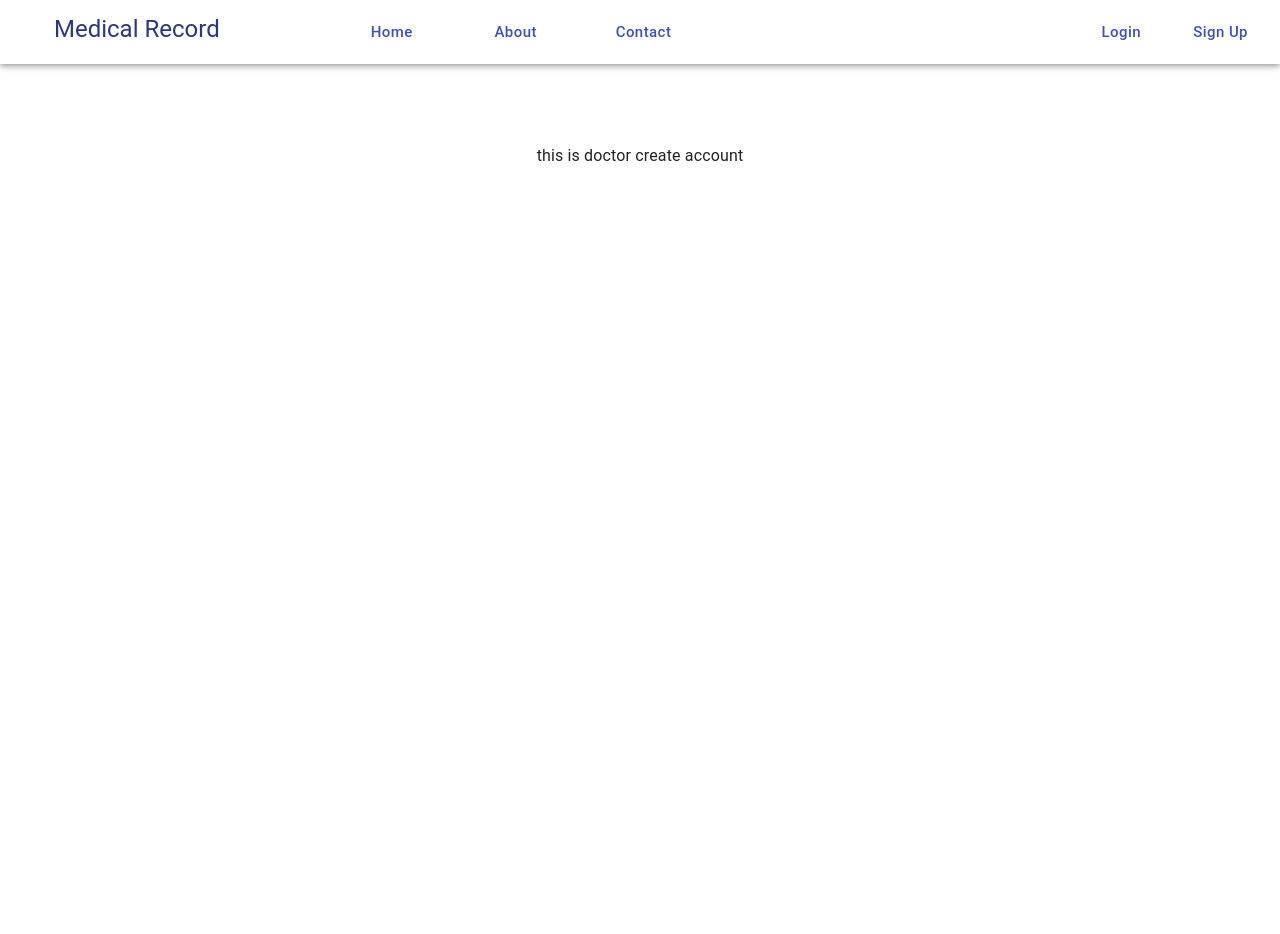
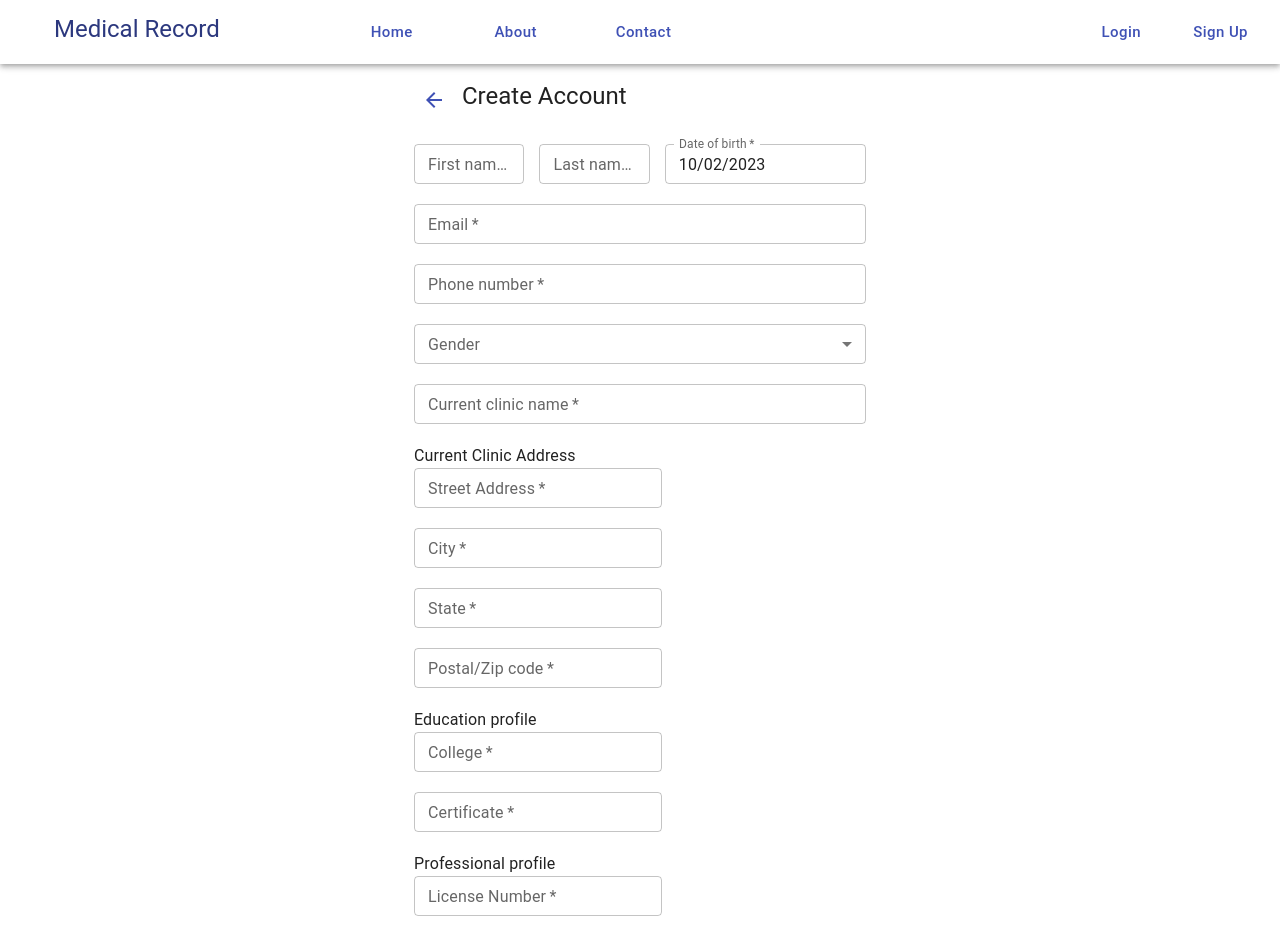
Before and after one commit to absolemlee/medical-record, a Next.js app: page /create-account/doctor in a window 1280 px wide. Shown: the top 934 px of the page. Before the commit the page ends 800 px from the top, so only its background shows below. Built offline with nearby package versions, Linux system fonts and the light colour scheme.

Commit message:
add more fields to doctor's signup

```diff
--- a/app/components/doctor/DoctorSignUpForm.tsx
+++ b/app/components/doctor/DoctorSignUpForm.tsx
@@ -1,13 +1,47 @@
 'use client'
 import React from 'react'
+import { useState } from 'react'
 import { useRouter } from 'next/navigation'
 import { Box, Container, Button, Typography } from '@mui/material'
 import TextField from '@mui/material/TextField'
 import ArrowBackIcon from '@mui/icons-material/ArrowBack';
 import IconButton from '@mui/material/IconButton';
 
+import dayjs from 'dayjs';
+import { AdapterDayjs } from '@mui/x-date-pickers/AdapterDayjs';
+import { LocalizationProvider } from '@mui/x-date-pickers/LocalizationProvider';
+import { DatePicker } from '@mui/x-date-pickers/DatePicker';
+
+import OutlinedInput from '@mui/material/OutlinedInput';
+import InputLabel from '@mui/material/InputLabel';
+import MenuItem from '@mui/material/MenuItem';
+import FormControl from '@mui/material/FormControl';
+import Select, { SelectChangeEvent } from '@mui/material/Select';
+
+const genders = [
+  'Female',
+  'Male',
+  'Nonbinary',
+  'Other',
+];
+
 const DoctorSignUpForm = () => {
   const router = useRouter()
+
+  const [gender, setGender] = useState<string>('')
+  const [open, setOpen] = useState(false);
+
+  const handleChange = (event: SelectChangeEvent<typeof gender>) => {
+    setGender(event.target.value)
+  }
+
+  const handleClose = () => {
+    setOpen(false)
+  }
+
+  const handleOpen = () => {
+    setOpen(true)
+  }
 
   return (
     <Container style={{ padding: '0 350px' }}>
@@ -28,20 +62,177 @@ const DoctorSignUpForm = () => {
         autoComplete="off"
         sx={{ display: 'flex', flexDirection: 'column' }}
       >
+        <Box sx={{ display: 'flex', columnGap: '15px' }}>
+
+          <TextField
+            required
+            id="outlined-required"
+            label="First name"
+            sx={{ mb: 2.5 }}
+            size="small"
+          />
+          <TextField
+            required
+            id="outlined-required"
+            label="Last name"
+            sx={{ mb: 2.5 }}
+            size="small"
+          />
+          <LocalizationProvider dateAdapter={AdapterDayjs}>
+            <DatePicker
+              // value={value}
+              // onChange={(newValue) => setValue(newValue)}
+              defaultValue={dayjs(new Date())}
+              label="Date of birth"
+              slotProps={{ textField: { fullWidth: true, size: 'small', required: true } }}
+              sx={{ mb: 2.5 }}
+            />
+          </LocalizationProvider>
+        </Box>
+        {/* <Box>
+          <LocalizationProvider dateAdapter={AdapterDayjs}>
+            <DatePicker
+              // value={value}
+              // onChange={(newValue) => setValue(newValue)}
+              defaultValue={dayjs(new Date())}
+              label="Date of birth"
+              slotProps={{ textField: { fullWidth: true, size: 'small', required: true } }}
+              sx={{ mb: 2.5 }}
+            />
+          </LocalizationProvider>
+        </Box> */}
         <TextField
           required
           id="outlined-required"
           label="Email"
-          placeholder='Enter your doctor email'
           sx={{ mb: 2.5 }}
           size="small"
         />
         <TextField
           required
           id="outlined-required"
+          label="Phone number"
+          sx={{ mb: 2.5 }}
+          size="small"
+        />
+        <Box>
+          <FormControl fullWidth size="small" sx={{ mb: 2.5 }}>
+            <InputLabel id="demo-multiple-name-label">Gender</InputLabel>
+            <Select
+              labelId="demo-multiple-name-label"
+              id="demo-multiple-name"
+              open={open}
+              onClose={handleClose}
+              onOpen={handleOpen}
+              // multiple
+              value={gender}
+              onChange={handleChange}
+              input={<OutlinedInput label="Gender" />}
+            >
+              {genders.map((gender) => (
+                <MenuItem
+                  key={gender}
+                  value={gender}
+                >
+                  {gender}
+                </MenuItem>
+              ))}
+            </Select>
+          </FormControl>
+        </Box>
+        <TextField
+          required
+          id="outlined-required"
+          label="Current clinic name"
+          sx={{ mb: 2.5 }}
+          size="small"
+        />
+        <Box>
+          <Typography>Current Clinic Address</Typography>
+          <TextField
+            required
+            id="outlined-required"
+            label="Street Address"
+            sx={{ mb: 2.5 }}
+            size="small"
+          />
+          <Box>
+            <TextField
+              required
+              id="outlined-required"
+              label="City"
+              sx={{ mb: 2.5 }}
+              size="small"
+            />
+            <TextField
+              required
+              id="outlined-required"
+              label="State"
+              sx={{ mb: 2.5 }}
+              size="small"
+            />
+          </Box>
+          <TextField
+            required
+            id="outlined-required"
+            label="Postal/Zip code"
+            sx={{ mb: 2.5 }}
+            size="small"
+          />
+        </Box>
+        <Box>
+          <Typography>Education profile</Typography>
+          <Box>
+            <TextField
+              required
+              id="outlined-required"
+              label="College"
+              sx={{ mb: 2.5 }}
+              size="small"
+            />
+            <TextField
+              // to-do: make upload functionality
+              required
+              id="outlined-required"
+              label="Certificate"
+              sx={{ mb: 2.5 }}
+              size="small"
+            />
+          </Box>
+        </Box>
+        <Box>
+          <Typography>Professional profile</Typography>
+          <Box>
+            <TextField
+              // to-do: 6 digit license number
+              // digit only
+              required
+              id="outlined-required"
+              label="License Number"
+              sx={{ mb: 2.5 }}
+              size="small"
+            />
+            <TextField
+              required
+              id="outlined-required"
+              label="Years of clinical experience"
+              sx={{ mb: 2.5 }}
+              size="small"
+            />
+            <TextField
+              required
+              id="outlined-required"
+              label="Which clinics have you worked before? Please list them all"
+              sx={{ mb: 2.5 }}
+              size="small"
+            />
+          </Box>
+        </Box>
+        <TextField
+          required
+          id="outlined-required"
           label="Password"
           type="password"
-          placeholder='Set your password'
           sx={{ marginBottom: '10px' }}
           size="small"
         />
@@ -51,7 +242,7 @@ const DoctorSignUpForm = () => {
         </Typography>
         <Button variant="contained" sx={{ margin: "30px 100px 20px" }}>
           <Typography variant="body1" sx={{ textTransform: 'capitalize' }}>
-            Create Account
+            Create
           </Typography>
         </Button>
       </Box>
--- a/app/components/patient/PatientSignUpForm.tsx
+++ b/app/components/patient/PatientSignUpForm.tsx
@@ -21,7 +21,7 @@ const genders = [
   'Male',
   'Nonbinary',
   'Other',
-];
+]
 
 const PatientSignUpForm = () => {
   const [gender, setGender] = useState<string>('')
@@ -135,7 +135,7 @@ const PatientSignUpForm = () => {
         </Typography>
         <Button variant="contained" sx={{ margin: "30px 100px 20px" }}>
           <Typography variant="body1" sx={{ textTransform: 'capitalize' }}>
-            Create account
+            Create
           </Typography>
         </Button>
       </Box>
--- a/app/create-account/doctor/page.tsx
+++ b/app/create-account/doctor/page.tsx
@@ -2,8 +2,7 @@ import React from 'react'
 import { Box, Container, Button, Typography }
   from '@mui/material'
 
-// import PatientSignUpForm from '../components/patient/PatientSignUpForm'
-// import DoctorSignUpForm from '../components/doctor/DoctorSignUpForm'
+import DoctorSignUpForm from '../../components/doctor/DoctorSignUpForm'
 import styles from '../create-account/create-account.module.css'
 
 const CreateAccount = () => {
@@ -14,12 +13,10 @@ const CreateAccount = () => {
         justifyContents: 'center',
         alignItems: 'center',
         flexDirection: 'column',
-        p: 5,
-        mt: 5
+        mt: 2
       }}
     >
-      this is doctor create account
-      {/* <PatientSignUpForm /> */}
+      <DoctorSignUpForm />
     </Container>
   )
 }
```
